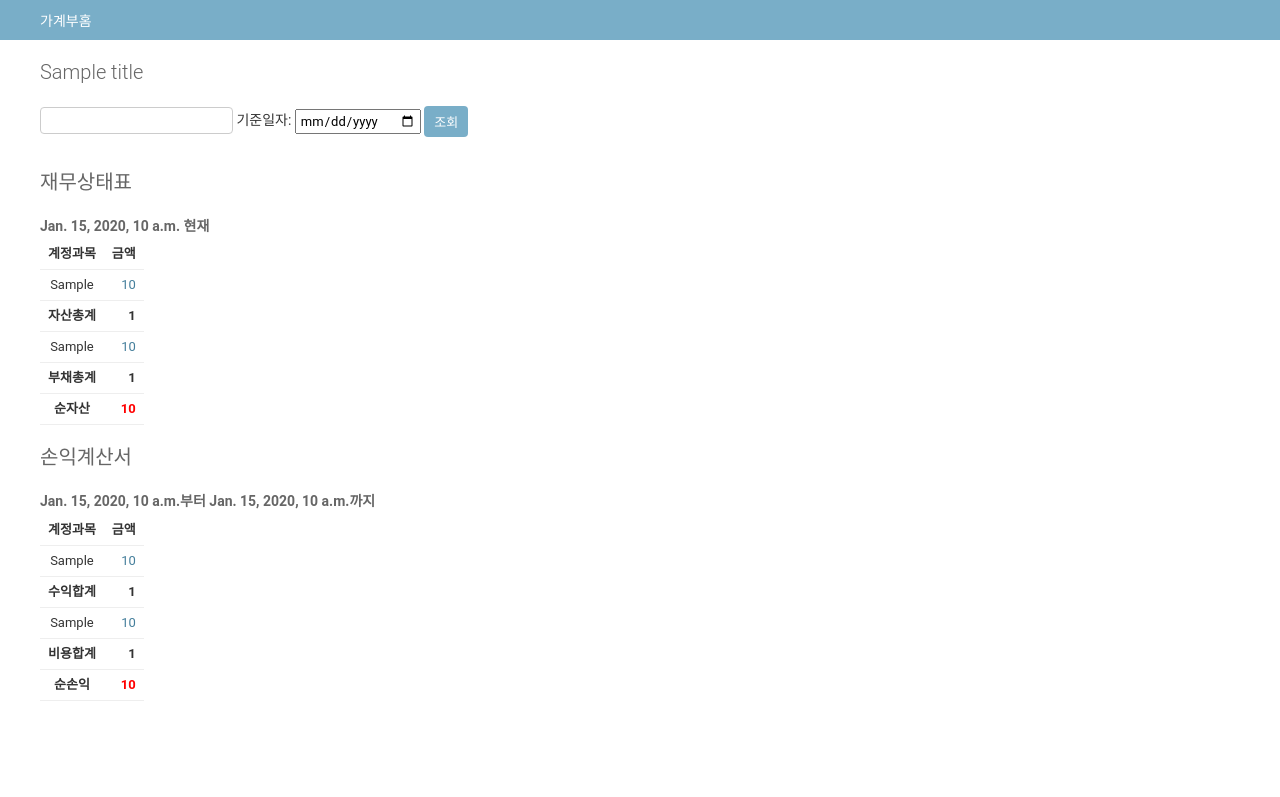
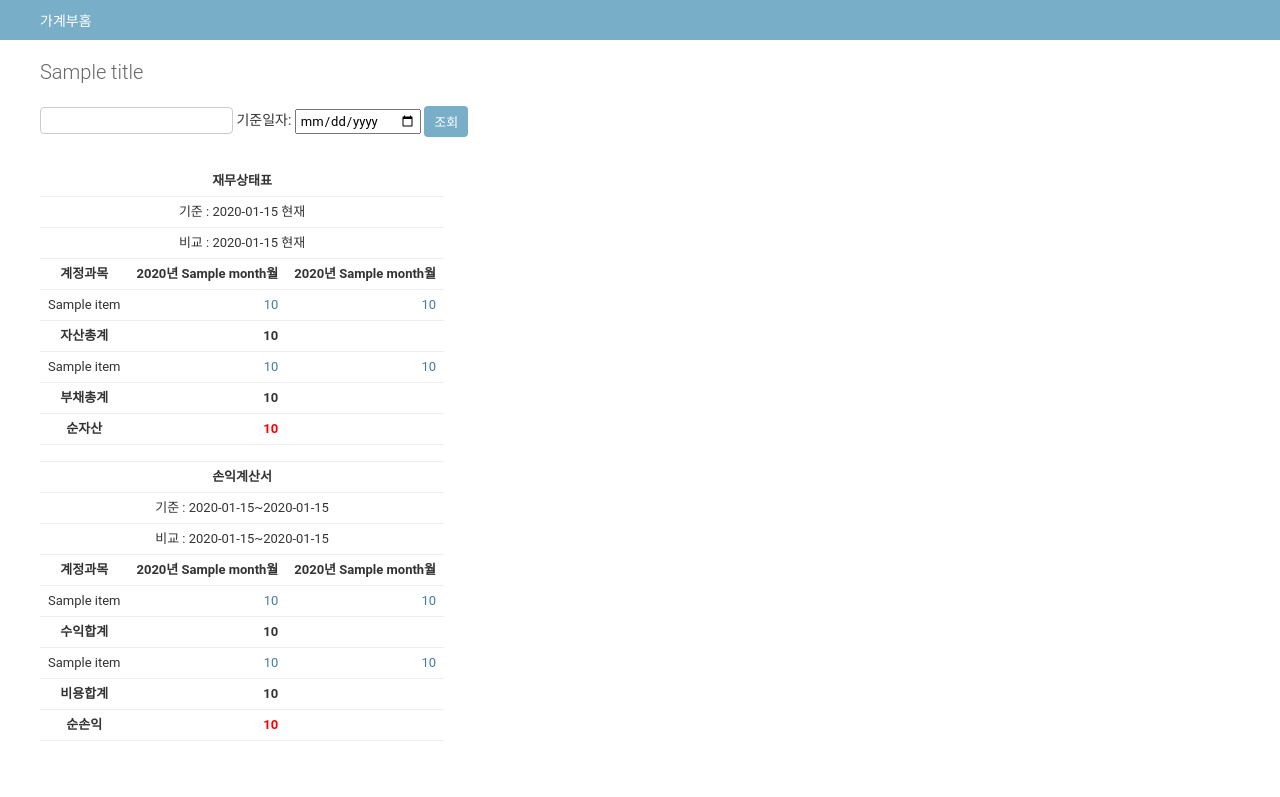
Before and after one commit to karimoons/moonkoo, a Django app: template housekeeping_book/templates/housekeeping_book/financial_statements.html in a window 1280 px wide. Shown: the part 55-852 px from the top of the page. Before the commit the page ends 756 px from the top, so only its background shows below. Run offline with Django 3.2, Linux system fonts and the light colour scheme; the template is opened without the code that fills it: most values are stand-ins (such as "Sample title", 1, 10 or a date in 2020); form fields are guessed from the names that the template uses.

Commit message:
재무제표에 비교 금액(전월, 전년) 추가

```diff
--- a/housekeeping_book/templates/housekeeping_book/financial_statements.html
+++ b/housekeeping_book/templates/housekeeping_book/financial_statements.html
@@ -17,73 +17,95 @@
 
     <br>
 
-    <h1>재무상태표</h1>
-    <h3>{{ end_date }} 현재</h2>
-
     <table>
         <tr>
+            <th colspan="3">재무상태표</th>
+        </tr>
+        <tr>
+            <td colspan="3">기준 : {{ end_date1 }} 현재</td>
+        </tr>
+        <tr>
+            <td colspan="3">비교 : {{ end_date0 }} 현재</td>
+        </tr>
+        <tr>
             <th>계정과목</th>
-            <th>금액</th>
+            <th>{{ end_date1.year }}년 {{ end_date1.month }}월</th>
+            <th>{{ end_date0.year }}년 {{ end_date0.month }}월</th>
         </tr>
         {% for index, item in asset.iterrows %}
             <tr>
-                <td>{{ index.1 }}</td>
-                <td class="align-right"><a href="{% url 'housekeeping_book:transaction_summary' index.0 %}?start_date={{ start_date|date:'Y-m-d' }}&end_date={{ end_date|date:'Y-m-d' }}">{{ item.amount|intcomma }}</a></td>
+                <td>{{ item.title }}</td>
+                <td class="align-right"><a href="{% url 'housekeeping_book:transaction_summary' item.code %}?start_date={{ start_date1|date:'Y-m-d' }}&end_date={{ end_date1|date:'Y-m-d' }}">{{ item.amount1|intcomma }}</a></td>
+                <td class="align-right"><a href="{% url 'housekeeping_book:transaction_summary' item.code %}?start_date={{ start_date0|date:'Y-m-d' }}&end_date={{ end_date0|date:'Y-m-d' }}">{{ item.amount0|intcomma }}</a></td>
             </tr>
         {% endfor %}
         <tr>
             <th>자산총계</th>
-            <th class="align-right">{{ total_asset|intcomma }}</th>
+            <th class="align-right">{{ total_asset.current|intcomma }}</th>
+            <th class="align-right">{{ total_asset.previous|intcomma }}</th>
         </tr>
         {% for index, item in liability.iterrows %}
             <tr>
-                <td>{{ index.1 }}</td>
-                <td class="align-right"><a href="{% url 'housekeeping_book:transaction_summary' index.0 %}?start_date={{ start_date|date:'Y-m-d' }}&end_date={{ end_date|date:'Y-m-d' }}">{{ item.amount|intcomma }}</a></td>
+                <td>{{ item.title }}</td>
+                <td class="align-right"><a href="{% url 'housekeeping_book:transaction_summary' item.code %}?start_date={{ start_date1|date:'Y-m-d' }}&end_date={{ end_date1|date:'Y-m-d' }}">{{ item.amount1|intcomma }}</a></td>
+                <td class="align-right"><a href="{% url 'housekeeping_book:transaction_summary' item.code %}?start_date={{ start_date0|date:'Y-m-d' }}&end_date={{ end_date0|date:'Y-m-d' }}">{{ item.amount0|intcomma }}</a></td>
             </tr>
         {% endfor %}
         <tr>
             <th>부채총계</th>
-            <th class="align-right">{{ total_liability|intcomma }}</th>
+            <th class="align-right">{{ total_liability.current|intcomma }}</th>
+            <th class="align-right">{{ total_liability.previous|intcomma }}</th>
         </tr>
         <tr>
             <th>순자산</th>
-            <th class="align-right{% if net_asset >= 0 %}{% else %} negative-number{% endif %}">{{ net_asset|intcomma }}</th>
+            <th class="align-right{% if net_asset.current >= 0 %}{% else %} negative-number{% endif %}">{{ net_asset.current|intcomma }}</th>
+            <th class="align-right{% if net_asset.previous >= 0 %}{% else %} negative-number{% endif %}">{{ net_asset.previous|intcomma }}</th>
         </tr>
-    </table>
 
-    <br>
+        <tr><td colspan="3"></td></tr>
 
-    <h1>손익계산서</h1>
-    <h3>{{ start_date }}부터 {{ end_date }}까지</h3>
-
-    <table>
+        <tr>
+            <th colspan="3">손익계산서</th>
+        </tr>
+        <tr>
+            <td colspan="3">기준 : {{ start_date1 }}~{{ end_date1 }}</td>
+        </tr>
+        <tr>
+            <td colspan="3">비교 : {{ start_date0 }}~{{ end_date0 }}</td>
+        </tr>
         <tr>
             <th>계정과목</th>
-            <th>금액</th>
+            <th>{{ end_date1.year }}년 {{ end_date1.month }}월</th>
+            <th>{{ end_date0.year }}년{% if form.cleaned_data.unit == 'Y' %}{% else %} {{ end_date0.month }}월{% endif %}</th>
         </tr>
         {% for index, item in income.iterrows %}
             <tr>
-                <td>{{ index.1 }}</td>
-                <td class="align-right"><a href="{% url 'housekeeping_book:transaction_list' index.0 %}?start_date={{ start_date|date:'Y-m-d' }}&end_date={{ end_date|date:'Y-m-d' }}">{{ item.amount|intcomma }}</a></td>
+                <td>{{ item.title }}</td>
+                <td class="align-right"><a href="{% url 'housekeeping_book:transaction_list' item.code %}?start_date={{ start_date1|date:'Y-m-d' }}&end_date={{ end_date1|date:'Y-m-d' }}">{{ item.amount1|intcomma }}</a></td>
+                <td class="align-right"><a href="{% url 'housekeeping_book:transaction_list' item.code %}?start_date={{ start_date0|date:'Y-m-d' }}&end_date={{ end_date0|date:'Y-m-d' }}">{{ item.amount0|intcomma }}</a></td>
             </tr>
         {% endfor %}
         <tr>
             <th>수익합계</th>
-            <th class="align-right">{{ total_income|intcomma }}</th>
+            <th class="align-right">{{ total_income.current|intcomma }}</th>
+            <th class="align-right">{{ total_income.previous|intcomma }}</th>
         </tr>
         {% for index, item in expense.iterrows %}
             <tr>
-                <td>{{ index.1 }}</td>
-                <td class="align-right"><a href="{% url 'housekeeping_book:transaction_list' index.0 %}?start_date={{ start_date|date:'Y-m-d' }}&end_date={{ end_date|date:'Y-m-d' }}">{{ item.amount|intcomma }}</a></td>
+                <td>{{ item.title }}</td>
+                <td class="align-right"><a href="{% url 'housekeeping_book:transaction_list' item.code %}?start_date={{ start_date1|date:'Y-m-d' }}&end_date={{ end_date1|date:'Y-m-d' }}">{{ item.amount1|intcomma }}</a></td>
+                <td class="align-right"><a href="{% url 'housekeeping_book:transaction_list' item.code %}?start_date={{ start_date0|date:'Y-m-d' }}&end_date={{ end_date0|date:'Y-m-d' }}">{{ item.amount0|intcomma }}</a></td>
             </tr>
         {% endfor %}
         <tr>
             <th>비용합계</th>
-            <th class="align-right">{{ total_expense|intcomma }}</th>
+            <th class="align-right">{{ total_expense.current|intcomma }}</th>
+            <th class="align-right">{{ total_expense.previous|intcomma }}</th>
         </tr>
         <tr>
             <th>순손익</th>
-            <th class="align-right{% if net_income >= 0 %}{% else %} negative-number{% endif %}">{{ net_income|intcomma }}</th>
+            <th class="align-right{% if net_income.current >= 0 %}{% else %} negative-number{% endif %}">{{ net_income.current|intcomma }}</th>
+            <th class="align-right{% if net_income.previous >= 0 %}{% else %} negative-number{% endif %}">{{ net_income.previous|intcomma }}</th>
         </tr>
     </table>
 
```
Also changed, not shown: housekeeping_book/views/views.py (+55 -41 lines).
